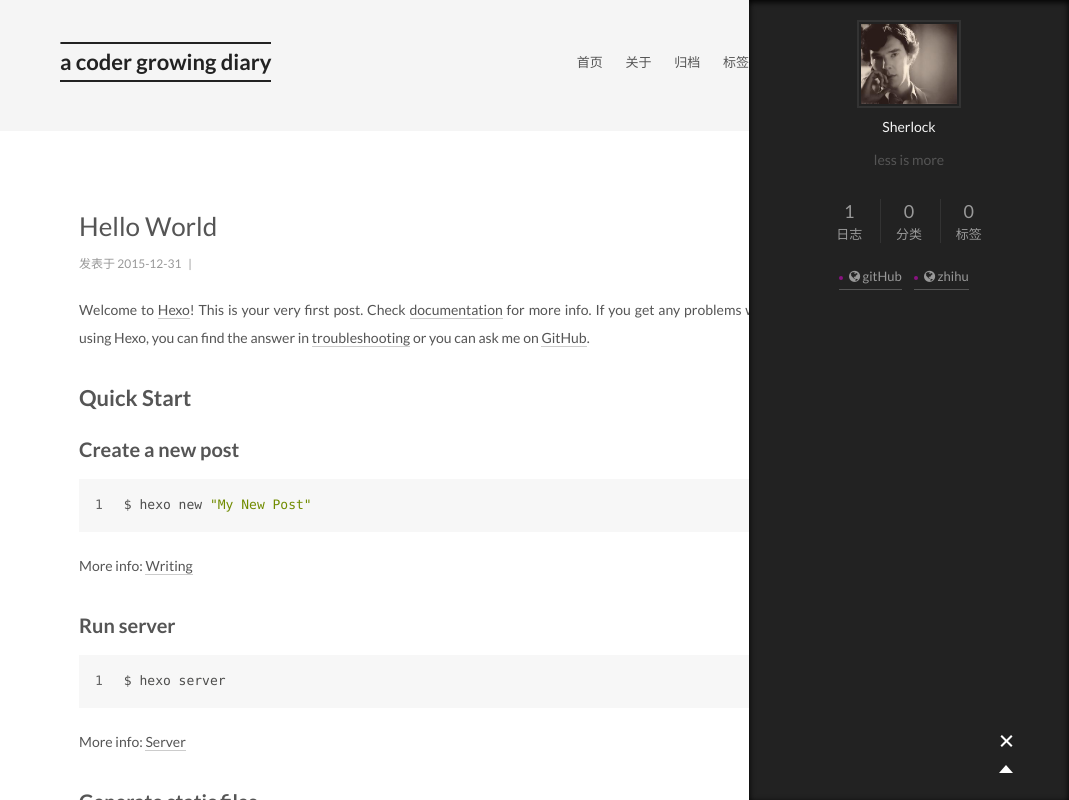
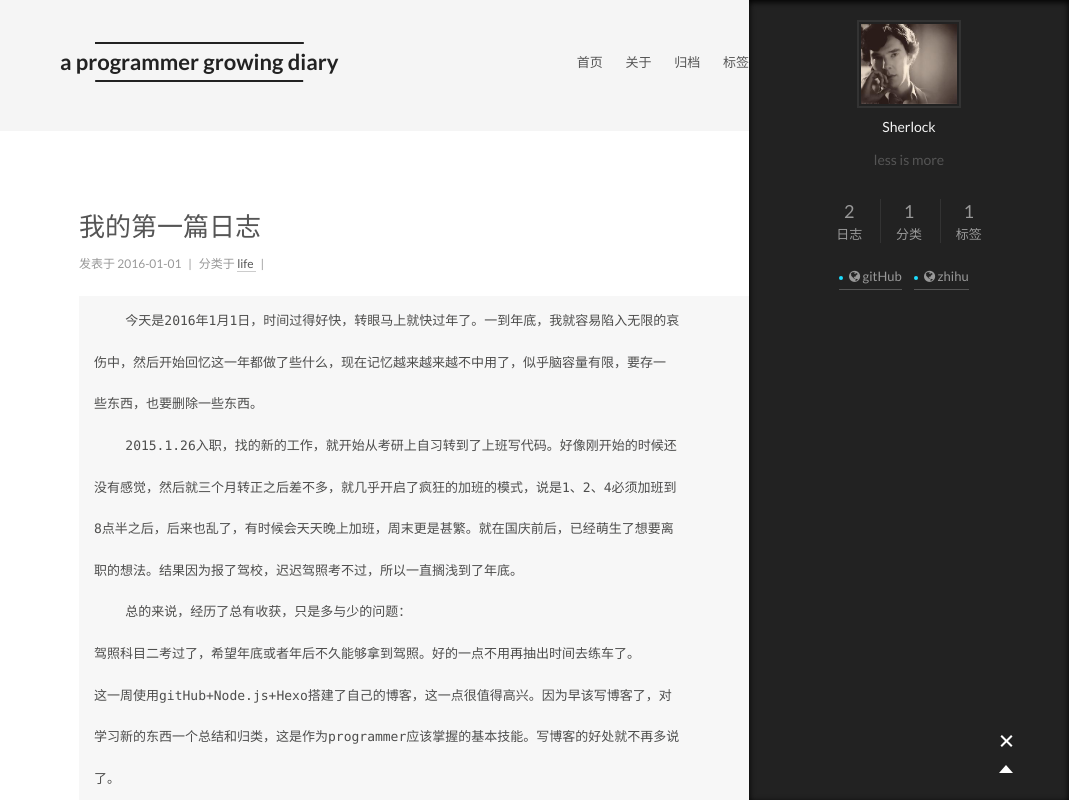
Before and after one commit to huangchao1/blog, a plain HTML site: page index.html in a window 1280 px wide. Both pictures are taken after a click on the element 1217 px from the left and 742 px from the top of the page. Shown: the top 800 px of the page, without its empty margins (211-1280 px from the left). Drawn offline with Linux system fonts and the light colour scheme; a script that the page names is missing.

Commit message:
add blog1

```diff
--- a/css/main.css
+++ b/css/main.css
@@ -965,7 +965,7 @@ body {
   width: 4px;
   height: 4px;
   border-radius: 50%;
-  background: #8a1281;
+  background: #1cdeff;
 }
 .sidebar-nav {
   margin: 0 0 20px;
@@ -2020,7 +2020,7 @@ ul li {
   display: block;
   overflow: hidden;
   margin: 0 auto;
-  width: 100%;
+  width: 75%;
 }
 @media (max-width: 767px) {
   .logo-line-before,
--- a/index.html
+++ b/index.html
@@ -53,12 +53,12 @@
 
 <meta name="description" content="less is more">
 <meta property="og:type" content="website">
-<meta property="og:title" content="a coder growing diary">
+<meta property="og:title" content="a programmer growing diary">
 <meta property="og:url" content="http://huangchao1.github.io/index.html">
-<meta property="og:site_name" content="a coder growing diary">
+<meta property="og:site_name" content="a programmer growing diary">
 <meta property="og:description" content="less is more">
 <meta name="twitter:card" content="summary">
-<meta name="twitter:title" content="a coder growing diary">
+<meta name="twitter:title" content="a programmer growing diary">
 <meta name="twitter:description" content="less is more">
 
 
@@ -71,7 +71,7 @@
   };
 </script>
 
-  <title> a coder growing diary </title>
+  <title> a programmer growing diary </title>
 </head>
 
 <body itemscope itemtype="http://schema.org/WebPage" lang="zh-Hans">
@@ -114,7 +114,7 @@
   <div class="custom-logo-site-title">
     <a href="/blog/"  class="brand" rel="start">
       <span class="logo-line-before"><i></i></span>
-      <span class="site-title">a coder growing diary</span>
+      <span class="site-title">a programmer growing diary</span>
       <span class="logo-line-after"><i></i></span>
     </a>
   </div>
@@ -229,8 +229,8 @@
 
 
 
-                <a class="post-title-link" href="/blog/2015/12/31/hello-world/" itemprop="url">
-                  Hello World
+                <a class="post-title-link" href="/blog/2016/01/01/blog1/" itemprop="url">
+                  我的第一篇日志
                 </a>
 
 
@@ -240,19 +240,34 @@
         <div class="post-meta">
           <span class="post-time">
             发表于
-            <time itemprop="dateCreated" datetime="2015-12-31T23:06:17+08:00" content="2015-12-31">
-              2015-12-31
+            <time itemprop="dateCreated" datetime="2016-01-01T11:01:40+08:00" content="2016-01-01">
+              2016-01-01
             </time>
           </span>
 
+
+            <span class="post-category" >
+              &nbsp; | &nbsp; 分类于
+
+                <span itemprop="about" itemscope itemtype="https://schema.org/Thing">
+                  <a href="/blog/categories/life/" itemprop="url" rel="index">
+                    <span itemprop="name">life</span>
+                  </a>
+                </span>
+
+
+
+
+
+            </span>
 
 
 
 
               <span class="post-comments-count">
                 &nbsp; | &nbsp;
-                <a href="/blog/2015/12/31/hello-world/#comments" itemprop="discussionUrl">
-                  <span class="post-comments-count ds-thread-count" data-thread-key="2015/12/31/hello-world/" itemprop="commentsCount"></span>
+                <a href="/blog/2016/01/01/blog1/#comments" itemprop="discussionUrl">
+                  <span class="post-comments-count ds-thread-count" data-thread-key="2016/01/01/blog1/" itemprop="commentsCount"></span>
                 </a>
               </span>
 
@@ -274,17 +289,55 @@
 
           <span itemprop="articleBody">
 
-              <p>Welcome to <a href="https://hexo.io/" target="_blank" rel="external">Hexo</a>! This is your very first post. Check <a href="https://hexo.io/docs/" target="_blank" rel="external">documentation</a> for more info. If you get any problems when using Hexo, you can find the answer in <a href="https://hexo.io/docs/troubleshooting.html" target="_blank" rel="external">troubleshooting</a> or you can ask me on <a href="https://github.com/hexojs/hexo/issues" target="_blank" rel="external">GitHub</a>.</p>
-<h2 id="Quick_Start"><a href="#Quick_Start" class="headerlink" title="Quick Start"></a>Quick Start</h2><h3 id="Create_a_new_post"><a href="#Create_a_new_post" class="headerlink" title="Create a new post"></a>Create a new post</h3><figure class="highlight bash"><table><tr><td class="gutter"><pre><span class="line">1</span><br></pre></td><td class="code"><pre><span class="line">$ hexo new <span class="string">"My New Post"</span></span><br></pre></td></tr></table></figure>
-<p>More info: <a href="https://hexo.io/docs/writing.html" target="_blank" rel="external">Writing</a></p>
-<h3 id="Run_server"><a href="#Run_server" class="headerlink" title="Run server"></a>Run server</h3><figure class="highlight bash"><table><tr><td class="gutter"><pre><span class="line">1</span><br></pre></td><td class="code"><pre><span class="line">$ hexo server</span><br></pre></td></tr></table></figure>
-<p>More info: <a href="https://hexo.io/docs/server.html" target="_blank" rel="external">Server</a></p>
-<h3 id="Generate_static_files"><a href="#Generate_static_files" class="headerlink" title="Generate static files"></a>Generate static files</h3><figure class="highlight bash"><table><tr><td class="gutter"><pre><span class="line">1</span><br></pre></td><td class="code"><pre><span class="line">$ hexo generate</span><br></pre></td></tr></table></figure>
-<p>More info: <a href="https://hexo.io/docs/generating.html" target="_blank" rel="external">Generating</a></p>
-<h3 id="Deploy_to_remote_sites"><a href="#Deploy_to_remote_sites" class="headerlink" title="Deploy to remote sites"></a>Deploy to remote sites</h3><figure class="highlight bash"><table><tr><td class="gutter"><pre><span class="line">1</span><br></pre></td><td class="code"><pre><span class="line">$ hexo deploy</span><br></pre></td></tr></table></figure>
-<p>More info: <a href="https://hexo.io/docs/deployment.html" target="_blank" rel="external">Deployment</a></p>
-<iframe frameborder="no" border="0" marginwidth="0" marginheight="0" width="330" height="86" src="http://music.163.com/outchain/player?type=2&id=28947001&auto=0&height=66"></iframe>
+              <pre><code>    今天是2016年1月1日，时间过得好快，转眼马上就快过年了。一到年底，我就容易陷入无限的哀
 
+伤中，然后开始回忆这一年都做了些什么，现在记忆越来越来越不中用了，似乎脑容量有限，要存一
+
+些东西，也要删除一些东西。
+
+    2015.1.26入职，找的新的工作，就开始从考研上自习转到了上班写代码。好像刚开始的时候还
+
+没有感觉，然后就三个月转正之后差不多，就几乎开启了疯狂的加班的模式，说是1、2、4必须加班到
+
+8点半之后，后来也乱了，有时候会天天晚上加班，周末更是甚繁。就在国庆前后，已经萌生了想要离
+
+职的想法。结果因为报了驾校，迟迟驾照考不过，所以一直搁浅到了年底。
+
+    总的来说，经历了总有收获，只是多与少的问题：
+
+驾照科目二考过了，希望年底或者年后不久能够拿到驾照。好的一点不用再抽出时间去练车了。
+
+这一周使用gitHub+Node.js+Hexo搭建了自己的博客，这一点很值得高兴。因为早该写博客了，对
+
+学习新的东西一个总结和归类，这是作为programmer应该掌握的基本技能。写博客的好处就不再多说
+
+了。
+
+    技能收获:
+
+    MarkDown很好用，简单，快捷，方便。
+
+    系统学习了JavaScript，对Js中基于对象的思想有所了解。
+
+    学习了《LuceneInAction》,Lucene是个强大搜索工具库，对于其基本的应用有所熟悉。
+
+    了解Java爬虫框架Nutch等别的爬虫实现。
+
+    了解了shell，python的语法，能够读懂简单代码。
+
+    了解Hadoop框架，一款开源的分布式框架(MapReduce+HDFS),进行分布式存储和分布式计算。
+
+    围绕Hadoop社区一大群框架出来了，感觉多的了解不完(Spark,ZooKeeper...)。
+
+
+    最近学习计划：
+
+    1.阅读Junit源代码，终点掌握其中设计模式的应用。
+
+    2.刷leetCode的题库，提升算法技能。
+
+    3.在gitHub学习新的开源项目。
+</code></pre>
 
           </span>
 
@@ -347,21 +400,21 @@
         <nav class="site-state motion-element">
           <div class="site-state-item site-state-posts">
             <a href="/blog/archives">
-              <span class="site-state-item-count">1</span>
+              <span class="site-state-item-count">2</span>
               <span class="site-state-item-name">日志</span>
             </a>
           </div>
 
           <div class="site-state-item site-state-categories">
 
-              <span class="site-state-item-count">0</span>
+              <span class="site-state-item-count">1</span>
               <span class="site-state-item-name">分类</span>
 
           </div>
 
           <div class="site-state-item site-state-tags">
             <a href="/blog/tags">
-              <span class="site-state-item-count">0</span>
+              <span class="site-state-item-count">1</span>
               <span class="site-state-item-name">标签</span>
               </a>
           </div>
```
Also changed, not shown: 2015/12/31/hello-world/index.html (+20 -6 lines), about/index.html (+6 -6 lines), archives/2015/12/index.html (+9 -9 lines), archives/2015/index.html (+9 -9 lines), archives/index.html (+51 -9 lines), categories/index.html (+6 -6 lines), tags/index.html (+6 -6 lines).
